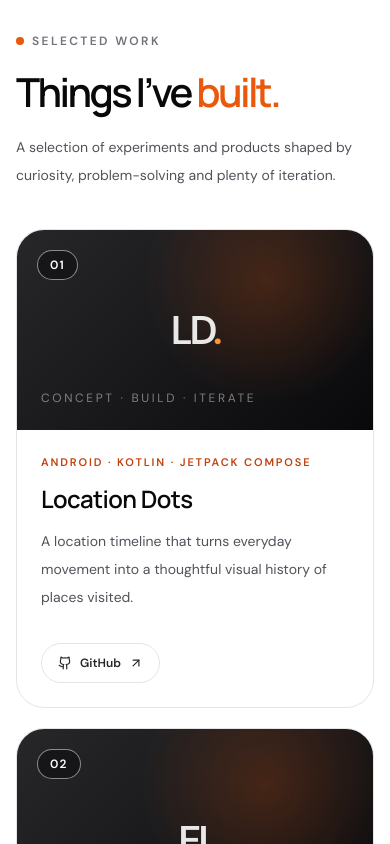
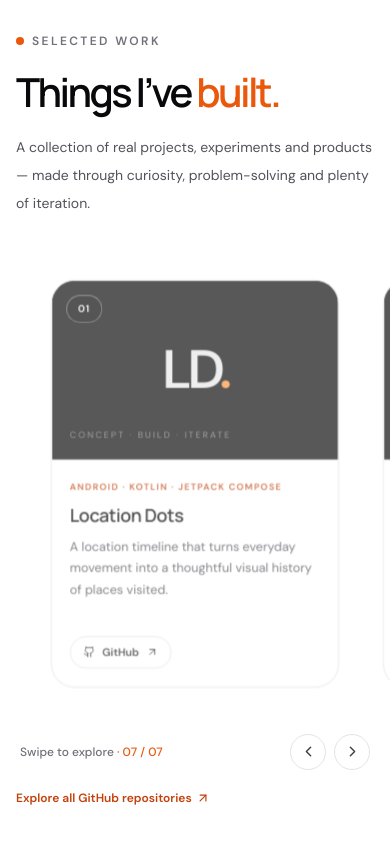
Before and after one commit to hustlewithvikram/vikram, a Next.js app: page / in a window 390 px wide. Shown: the part 5280-6124 px from the top of the page. Built offline with nearby package versions, Linux system fonts and the light colour scheme; what tailwind-clip-path would draw is missing.

Commit message:
Add verified projects and mobile project carousel

```diff
--- a/app/components/sections/Projects.jsx
+++ b/app/components/sections/Projects.jsx
@@ -1,38 +1,102 @@
 "use client";
 
+import { useEffect, useRef, useState } from "react";
 import { motion } from "framer-motion";
 import Image from "next/image";
-import { ArrowUpRight, Github } from "lucide-react";
+import { ArrowUpRight, Github, ChevronLeft, ChevronRight } from "lucide-react";
 
 const projects = [
   { number: "01", title: "Location Dots", category: "Android · Kotlin · Jetpack Compose", description: "A location timeline that turns everyday movement into a thoughtful visual history of places visited.", image: null, links: [{ label: "GitHub", href: "https://github.com/hustlewithvikram/location-dots" }] },
   { number: "02", title: "Expressive Island", category: "Android · Kotlin · System UI", description: "A flexible Dynamic Island-inspired Android experience with live activities, gestures and expressive interactions.", image: null, links: [{ label: "GitHub", href: "https://github.com/hustlewithvikram/expressive-island" }] },
-  { number: "03", title: "NearShare", category: "Android · Kotlin · Connectivity", description: "A nearby sharing app concept focused on making local device-to-device transfers simple and approachable.", image: null, links: [{ label: "GitHub", href: "https://github.com/hustlewithvikram/nearshare" }] },
-  { number: "04", title: "Shop Now", category: "Next.js · React · MongoDB", description: "A modern e-commerce experience with a focus on clear product discovery and a streamlined shopping flow.", image: "/images/projects/shopnowlogo.png", links: [{ label: "GitHub", href: "https://github.com/vikramisdev/shopnow" }] },
-  { number: "05", title: "Advit Design Studio", category: "Next.js · React · Resend", description: "A studio portfolio website designed to present creative work through a clean, considered interface.", image: "/images/projects/advitdesignstudio.jpg", links: [{ label: "GitHub", href: "https://github.com/vikramisdev/advit" }] },
+  { number: "03", title: "NearShare", category: "Android · Kotlin · Connectivity", description: "A nearby sharing app focused on making local device-to-device transfers simple and approachable.", image: null, links: [{ label: "GitHub", href: "https://github.com/hustlewithvikram/nearshare" }] },
+  { number: "04", title: "Shop Now", category: "Next.js · React · MongoDB", description: "An e-commerce experience focused on clear product discovery and a streamlined shopping flow.", image: "/images/projects/shopnowlogo.png", links: [{ label: "GitHub", href: "https://github.com/hustlewithvikram/shopnow" }] },
+  { number: "05", title: "Advit Design Studio", category: "Next.js · React · Resend", description: "A studio portfolio website designed to present creative work through a clean, considered interface.", image: "/images/projects/advitdesignstudio.jpg", links: [{ label: "GitHub", href: "https://github.com/hustlewithvikram/advit" }] },
+  { number: "06", title: "Deep Notes", category: "Android · Kotlin · Room · Jetpack Compose", description: "A note-taking app inspired by Google Keep, with local storage, dynamic color, swipe actions and content search.", image: null, links: [{ label: "GitHub", href: "https://github.com/hustlewithvikram/deepnotes" }] },
+  { number: "07", title: "Task Management", category: "Angular · Express · Node.js", description: "A full-stack task management application with an Angular interface and an Express backend.", image: null, links: [{ label: "GitHub", href: "https://github.com/hustlewithvikram/task-management" }] },
 ];
 
 export default function Projects() {
+  const trackRef = useRef(null);
+  const [activeIndex, setActiveIndex] = useState(0);
+
+  useEffect(() => {
+    const track = trackRef.current;
+    if (!track) return;
+    const observer = new IntersectionObserver((entries) => {
+      const mostVisible = entries
+        .filter((entry) => entry.isIntersecting)
+        .sort((a, b) => b.intersectionRatio - a.intersectionRatio)[0];
+      if (mostVisible) {
+        const index = Number(mostVisible.target.dataset.index);
+        if (Number.isFinite(index)) setActiveIndex(index);
+      }
+    }, { root: track, threshold: [0.35, 0.55, 0.7, 0.85] });
+    Array.from(track.children).forEach((card) => observer.observe(card));
+    return () => observer.disconnect();
+  }, []);
+
+  const moveTo = (index) => {
+    const track = trackRef.current;
+    const card = track?.children[index];
+    if (card) card.scrollIntoView({ behavior: "smooth", block: "nearest", inline: "center" });
+  };
+
   return (
-    <section id="projects" className="section-space">
+    <section id="projects" className="section-space overflow-hidden">
       <div className="section-container">
-        <div className="mb-10 flex flex-col justify-between gap-5 sm:mb-14 sm:flex-row sm:items-end">
-          <div><p className="eyebrow"><span className="eyebrow-dot" /> Selected work</p><h2 className="section-heading mt-5">Things I’ve <span className="accent-text">built.</span></h2></div>
-          <p className="max-w-sm text-sm leading-7 text-zinc-600 dark:text-zinc-400">A selection of experiments and products shaped by curiosity, problem-solving and plenty of iteration.</p>
+        <div className="mb-8 flex flex-col justify-between gap-5 sm:mb-12 sm:flex-row sm:items-end">
+          <div>
+            <p className="eyebrow"><span className="eyebrow-dot" /> Selected work</p>
+            <h2 className="section-heading mt-5">Things I’ve <span className="accent-text">built.</span></h2>
+          </div>
+          <div className="flex items-end justify-between gap-4 sm:max-w-sm">
+            <p className="text-sm leading-7 text-zinc-600 dark:text-zinc-400">A collection of real projects, experiments and products — made through curiosity, problem-solving and plenty of iteration.</p>
+            <a href="https://github.com/hustlewithvikram?tab=repositories" target="_blank" rel="noreferrer" className="hidden shrink-0 items-center gap-1 text-xs font-semibold text-orange-700 hover:text-orange-800 dark:text-orange-400 sm:inline-flex">All repositories <ArrowUpRight size={14} /></a>
+          </div>
         </div>
-        <div className="grid gap-5 md:grid-cols-2">
+
+        <div className="hidden gap-5 md:grid md:grid-cols-2 xl:grid-cols-3">
           {projects.map((project, index) => (
-            <motion.article key={project.number} initial={{ opacity: 0, y: 22 }} whileInView={{ opacity: 1, y: 0 }} viewport={{ once: true, amount: 0.12 }} transition={{ duration: 0.45, delay: (index % 2) * 0.08 }} className={`group min-w-0 overflow-hidden rounded-[1.75rem] border border-zinc-200 bg-white dark:border-zinc-800 dark:bg-zinc-900 ${index === 0 ? "md:col-span-2 md:grid md:grid-cols-[1.2fr_0.8fr]" : ""}`}>
-              <div className={`relative overflow-hidden bg-zinc-100 dark:bg-zinc-800 ${index === 0 ? "aspect-[16/9] md:aspect-auto md:min-h-[360px]" : "aspect-[16/10]"}`}>
-                {project.image ? <Image src={project.image} alt={`${project.title} project preview`} fill sizes={index === 0 ? "(max-width: 768px) 100vw, 60vw" : "(max-width: 768px) 100vw, 50vw"} className="object-cover transition duration-700 group-hover:scale-[1.035]" /> : <div className="absolute inset-0 grid place-items-center bg-[radial-gradient(circle_at_70%_25%,rgba(234,88,12,0.22),transparent_42%),linear-gradient(135deg,#27272a,#09090b)]"><span className="text-[clamp(2.5rem,7vw,5rem)] font-semibold tracking-[-0.08em] text-white/90">{project.title.split(" ").map((word) => word[0]).join("")}<span className="text-orange-400">.</span></span><span className="absolute bottom-6 left-6 text-xs uppercase tracking-[0.22em] text-white/45">Concept · Build · Iterate</span></div>}
-                <span className="absolute left-5 top-5 rounded-full border border-white/50 bg-black/35 px-3 py-1.5 text-xs font-semibold tracking-widest text-white backdrop-blur">{project.number}</span>
+            <motion.article key={project.number} initial={{ opacity: 0, y: 22 }} whileInView={{ opacity: 1, y: 0 }} viewport={{ once: true, amount: 0.12 }} transition={{ duration: 0.45, delay: (index % 3) * 0.06 }} className="group flex min-w-0 flex-col overflow-hidden rounded-[1.65rem] border border-zinc-200 bg-white transition duration-300 hover:-translate-y-1 hover:shadow-xl hover:shadow-zinc-900/5 dark:border-zinc-800 dark:bg-zinc-900 dark:hover:shadow-black/20">
+              <div className="relative aspect-[16/10] overflow-hidden bg-zinc-100 dark:bg-zinc-800">
+                {project.image ? <Image src={project.image} alt={`${project.title} project preview`} fill sizes="(max-width: 1280px) 50vw, 33vw" className="object-cover transition duration-700 group-hover:scale-[1.04]" /> : <div className="absolute inset-0 grid place-items-center bg-zinc-950"><span className="text-6xl font-semibold tracking-[-0.08em] text-white/90">{project.title.split(" ").map((word) => word[0]).join("")}<span className="text-orange-400">.</span></span><span className="absolute bottom-5 left-5 text-[10px] uppercase tracking-[0.22em] text-white/45">Concept · Build · Iterate</span></div>}
+                <span className="absolute left-4 top-4 rounded-full border border-white/40 bg-black/35 px-3 py-1.5 text-[11px] font-semibold tracking-widest text-white backdrop-blur">{project.number}</span>
               </div>
-              <div className="flex flex-col justify-between p-6 sm:p-7">
-                <div><p className="text-[11px] font-semibold uppercase tracking-[0.17em] text-orange-700 dark:text-orange-400">{project.category}</p><h3 className="mt-3 text-2xl font-semibold tracking-tight text-zinc-950 dark:text-white">{project.title}</h3><p className="mt-3 max-w-lg text-sm leading-7 text-zinc-600 dark:text-zinc-400">{project.description}</p></div>
-                <div className="mt-8 flex flex-wrap gap-2">{project.links.map((link) => <a key={link.href} href={link.href} target="_blank" rel="noreferrer" className="inline-flex min-h-10 items-center gap-2 rounded-full border border-zinc-200 px-4 text-xs font-semibold text-zinc-800 transition hover:border-orange-400 hover:text-orange-700 dark:border-zinc-700 dark:text-zinc-200 dark:hover:border-orange-400 dark:hover:text-orange-300"><Github size={14} />{link.label}<ArrowUpRight size={14} /></a>)}</div>
+              <div className="flex flex-1 flex-col p-5 sm:p-6">
+                <p className="text-[10px] font-semibold uppercase leading-5 tracking-[0.15em] text-orange-700 dark:text-orange-400">{project.category}</p>
+                <h3 className="mt-2 text-xl font-semibold tracking-tight text-zinc-950 dark:text-white">{project.title}</h3>
+                <p className="mt-2 flex-1 text-sm leading-6 text-zinc-600 dark:text-zinc-400">{project.description}</p>
+                <div className="mt-6 flex flex-wrap gap-2">{project.links.map((link) => <a key={link.href} href={link.href} target="_blank" rel="noreferrer" className="inline-flex min-h-9 items-center gap-2 rounded-full border border-zinc-200 px-3.5 text-xs font-semibold text-zinc-800 transition hover:border-orange-400 hover:text-orange-700 dark:border-zinc-700 dark:text-zinc-200 dark:hover:border-orange-400 dark:hover:text-orange-300"><Github size={13} />{link.label}<ArrowUpRight size={13} /></a>)}</div>
               </div>
             </motion.article>
           ))}
+        </div>
+
+        <div className="md:hidden">
+          <div ref={trackRef} className="project-carousel -mx-4 flex snap-x snap-mandatory gap-3 overflow-x-auto px-[9vw] pb-5 pt-2 [scrollbar-width:none] [&::-webkit-scrollbar]:hidden">
+            {projects.map((project, index) => (
+              <motion.article key={project.number} data-index={index} animate={{ scale: activeIndex === index ? 1 : 0.9, opacity: activeIndex === index ? 1 : 0.68 }} transition={{ type: "spring", stiffness: 260, damping: 26 }} className="group flex w-[82vw] max-w-[360px] shrink-0 snap-center flex-col overflow-hidden rounded-[1.65rem] border border-zinc-200 bg-white shadow-sm dark:border-zinc-800 dark:bg-zinc-900">
+                <div className="relative aspect-[16/10] overflow-hidden bg-zinc-100 dark:bg-zinc-800">
+                  {project.image ? <Image src={project.image} alt={`${project.title} project preview`} fill sizes="82vw" className="object-cover" /> : <div className="absolute inset-0 grid place-items-center bg-zinc-950"><span className="text-6xl font-semibold tracking-[-0.08em] text-white/90">{project.title.split(" ").map((word) => word[0]).join("")}<span className="text-orange-400">.</span></span><span className="absolute bottom-5 left-5 text-[10px] uppercase tracking-[0.22em] text-white/45">Concept · Build · Iterate</span></div>}
+                  <span className="absolute left-4 top-4 rounded-full border border-white/40 bg-black/35 px-3 py-1.5 text-[11px] font-semibold tracking-widest text-white backdrop-blur">{project.number}</span>
+                </div>
+                <div className="flex flex-1 flex-col p-5">
+                  <p className="text-[10px] font-semibold uppercase leading-5 tracking-[0.14em] text-orange-700 dark:text-orange-400">{project.category}</p>
+                  <h3 className="mt-2 text-xl font-semibold tracking-tight text-zinc-950 dark:text-white">{project.title}</h3>
+                  <p className="mt-2 flex-1 text-sm leading-6 text-zinc-600 dark:text-zinc-400">{project.description}</p>
+                  <div className="mt-5 flex flex-wrap gap-2">{project.links.map((link) => <a key={link.href} href={link.href} target="_blank" rel="noreferrer" className="inline-flex min-h-9 items-center gap-2 rounded-full border border-zinc-200 px-3.5 text-xs font-semibold text-zinc-800 dark:border-zinc-700 dark:text-zinc-200"><Github size={13} />{link.label}<ArrowUpRight size={13} /></a>)}</div>
+                </div>
+              </motion.article>
+            ))}
+          </div>
+          <div className="mt-1 flex items-center justify-between px-1">
+            <p className="text-xs font-medium text-zinc-500 dark:text-zinc-400">Swipe to explore <span className="text-orange-600 dark:text-orange-400">· {String(activeIndex + 1).padStart(2, "0")} / {String(projects.length).padStart(2, "0")}</span></p>
+            <div className="flex gap-2">
+              <button type="button" onClick={() => moveTo(Math.max(0, activeIndex - 1))} aria-label="Previous project" className="grid h-9 w-9 place-items-center rounded-full border border-zinc-200 bg-white text-zinc-700 transition hover:border-orange-400 dark:border-zinc-700 dark:bg-zinc-900 dark:text-zinc-200"><ChevronLeft size={17} /></button>
+              <button type="button" onClick={() => moveTo(Math.min(projects.length - 1, activeIndex + 1))} aria-label="Next project" className="grid h-9 w-9 place-items-center rounded-full border border-zinc-200 bg-white text-zinc-700 transition hover:border-orange-400 dark:border-zinc-700 dark:bg-zinc-900 dark:text-zinc-200"><ChevronRight size={17} /></button>
+            </div>
+          </div>
+          <a href="https://github.com/hustlewithvikram?tab=repositories" target="_blank" rel="noreferrer" className="mt-5 inline-flex items-center gap-1 text-xs font-semibold text-orange-700 dark:text-orange-400">Explore all GitHub repositories <ArrowUpRight size={14} /></a>
         </div>
       </div>
     </section>
```
